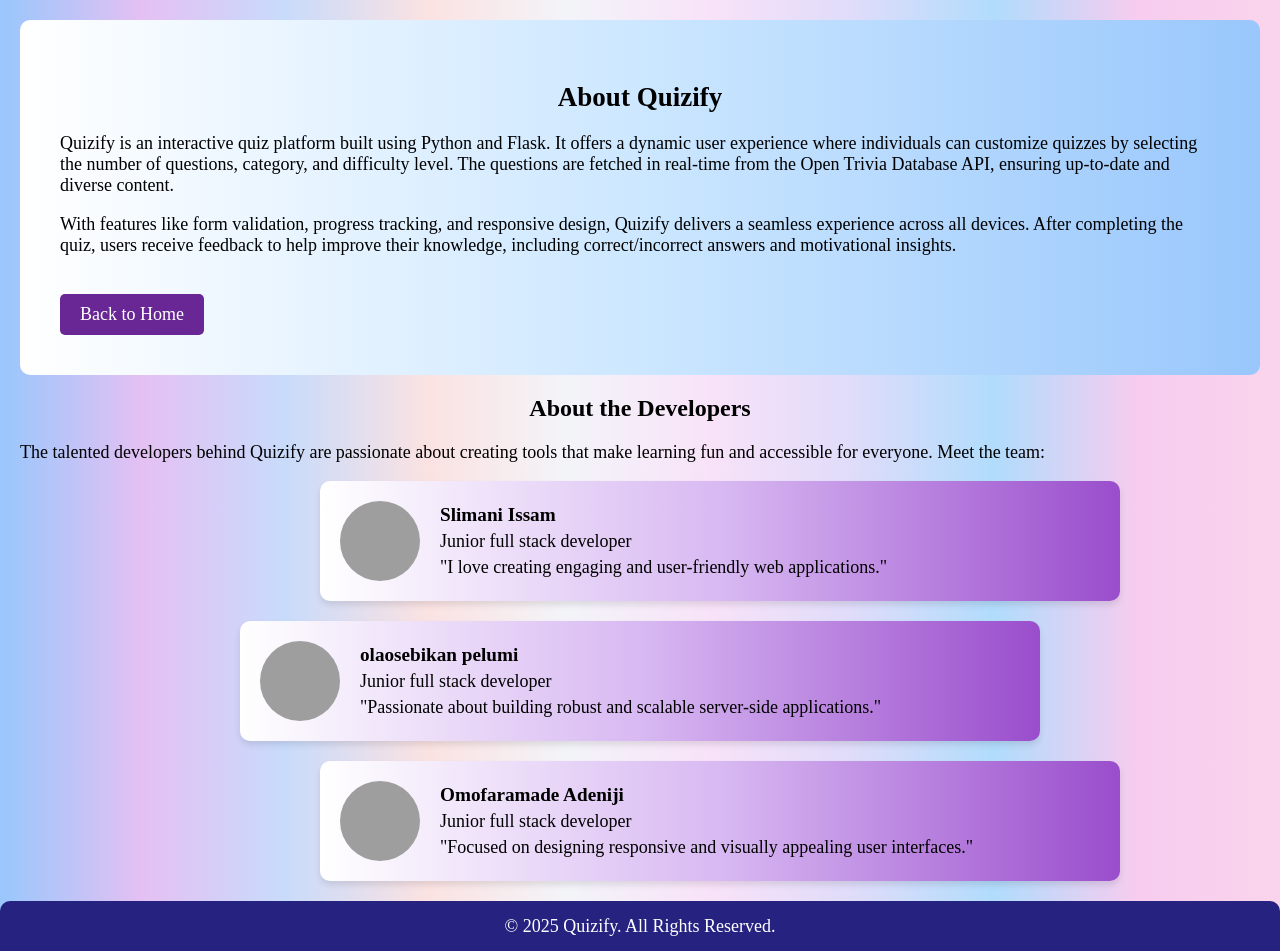
After one commit to ISSAM-SLI/Webstack_Portfolio_Project, a Flask app: page /about in a window 1280 px wide. The commit adds this page. Run offline with Flask 3, Linux system fonts and the light colour scheme; grey boxes are pictures that could not be loaded.

Commit message:
update README and add features of about and contact us

```diff
--- a/app/routes.py
+++ b/app/routes.py
@@ -29,7 +29,13 @@ def home():
     - Display a welcome message for the Quiz App.
     """
         return render_template('index.html')
+@app.route('/about')
+def about():
+    return render_template('about.html')
 
+@app.route('/contact')
+def contact():
+    return render_template('contact.html')
 @app.route('/quiz', methods=['GET', 'POST'])
 @login_required
 def quiz():
--- /dev/null
+++ b/app/static/about.css
@@ -0,0 +1,102 @@
+/* General styles */
+
+body {
+    background: linear-gradient(to right, #99c7fc, #e4c0f3, #c8dbfb, #fbe2e2, #f3f4f9, #f8e2f8, #dfdcfa, #b1dcfc, #f7ccef, #fad4ec) no-repeat center;
+    /* line-height: 1.6; */
+    margin: 0;
+    padding: 0;
+}
+
+main {
+    padding: 20px;
+}
+
+h1, h2 {
+    text-align: center;
+    margin-bottom: 20px;
+}
+
+/* Developer section */
+.developer-section {
+    display: flex;
+    flex-direction: column;
+    gap: 20px;
+    max-width: 800px;
+    margin: 0 auto;
+}
+
+.developer {
+    display: flex;
+    align-items: center;
+    gap: 20px;
+    background: linear-gradient(to right, #ffffff, #d8b9f2, #9a4dcc);
+    border-radius: 10px;
+    padding: 20px;
+    box-shadow: 0 4px 6px rgba(0, 0, 0, 0.1);
+}
+
+.developer-right {
+    position: relative;
+    transform: translateX(10%);
+}
+
+.developer img {
+    width: 80px;
+    height: 80px;
+    border-radius: 50%;
+    object-fit: cover;
+}
+.developer-info {
+    flex: 1;
+}
+
+.developer-info h3 {
+    margin: 0;
+    font-size: 1.2em;
+}
+
+.developer-info p {
+    margin: 5px 0 0;
+}
+
+#about-application {
+    background:  linear-gradient(to right, #ffffff, #cce7ff, #99c7fc);
+    padding: 40px;
+    /* margin-top: -20px; */
+    font-family: "Poppins", serif;
+    font-size: 18px;
+    border-radius: 10px;
+}
+
+#about-application a {
+    display: inline-block;
+    margin-top: 20px;
+    padding: 10px 20px;
+    color: #fff;
+    background-color: #682794;
+    text-decoration: none;
+    border-radius: 5px; /* Softens the button edges */
+}
+
+#about-developers p {
+    font-family: "Poppins", serif;
+    font-size: 18px;
+}
+
+#about-application a:hover {
+    background-color: #4b1c6b; /* Darker shade for hover effect */
+}
+
+
+/* Footer styles */
+footer {
+    background-color: #262380;
+    color: white;
+    height: 50px;
+    display: flex;
+    align-items: center;
+    justify-content: center;
+    border-radius: 10px 10px 0 0;
+    font-family: "Poppins", serif;
+    font-size: 18px;
+}
--- /dev/null
+++ b/app/templates/about.html
@@ -0,0 +1,64 @@
+<!DOCTYPE html>
+<html lang="en">
+<head>
+    <meta charset="UTF-8">
+    <meta name="viewport" content="width=device-width, initial-scale=1.0">
+    <title>About Us - Quizify</title>
+    <!-- <link rel="stylesheet" href="{{ url_for('static', filename='style.css') }}"> -->
+    <link rel="stylesheet" href="{{ url_for('static', filename='about.css') }}">
+</head>
+<body>
+    <!-- Main Content -->
+    <main>
+        <!-- About the Application -->
+        <section id="about-application">
+            <h1>About Quizify</h1>
+            <p>Quizify is an interactive quiz platform built using Python and Flask. It offers a dynamic user experience where individuals can customize quizzes by selecting the number of questions, category, and difficulty level. The questions are fetched in real-time from the Open Trivia Database API, ensuring up-to-date and diverse content.</p>
+            <p>With features like form validation, progress tracking, and responsive design, Quizify delivers a seamless experience across all devices. After completing the quiz, users receive feedback to help improve their knowledge, including correct/incorrect answers and motivational insights.</p>
+            <a href="{{ url_for('home') }}">Back to Home</a>
+        </section>
+
+        <!-- About the Developers -->
+        <section id="about-developers">
+            <h2>About the Developers</h2>
+            <p>The talented developers behind Quizify are passionate about creating tools that make learning fun and accessible for everyone. Meet the team:</p>
+            <div class="developer-section">
+                <!-- Developer 1 -->
+                <div class="developer developer-right">
+                    <img src="{{ url_for('static', filename='assets/test.jpg') }}" alt="Developer 1">
+                    <div class="developer-info">
+                        <h3>Slimani Issam</h3>
+                        <p>Junior full stack developer</p>
+                        <p>"I love creating engaging and user-friendly web applications."</p>
+                    </div>
+                </div>
+
+                <!-- Developer 2 -->
+                <div class="developer">
+                    <img src="{{ url_for('static', filename='assets/test.jpg') }}" alt="Developer 2">
+                    <div class="developer-info">
+                        <h3>olaosebikan pelumi</h3>
+                        <p>Junior full stack developer</p>
+                        <p>"Passionate about building robust and scalable server-side applications."</p>
+                    </div>
+                </div>
+
+                <!-- Developer 3 -->
+                <div class="developer developer-right">
+                    <img src="{{ url_for('static', filename='assets/test.jpg') }}" alt="Developer 3">
+                    <div class="developer-info">
+                        <h3>Omofaramade Adeniji</h3>
+                        <p>Junior full stack developer</p>
+                        <p>"Focused on designing responsive and visually appealing user interfaces."</p>
+                    </div>
+                </div>
+            </div>
+        </section>
+    </main>
+
+    <!-- Footer -->
+    <footer>
+        <p>&copy; 2025 Quizify. All Rights Reserved.</p>
+    </footer>
+</body>
+</html>
```
Also changed, not shown: app/static/contact.css (added, +83 -0 lines), app/static/style.css (+43 -1 lines), app/templates/contact.html (added, +27 -0 lines), app/templates/index.html (+19 -12 lines), README.md, app/static/assets/home-page.png (added), app/static/assets/quiz-page.png (added), instance/quizapp.db, 2 other files.
